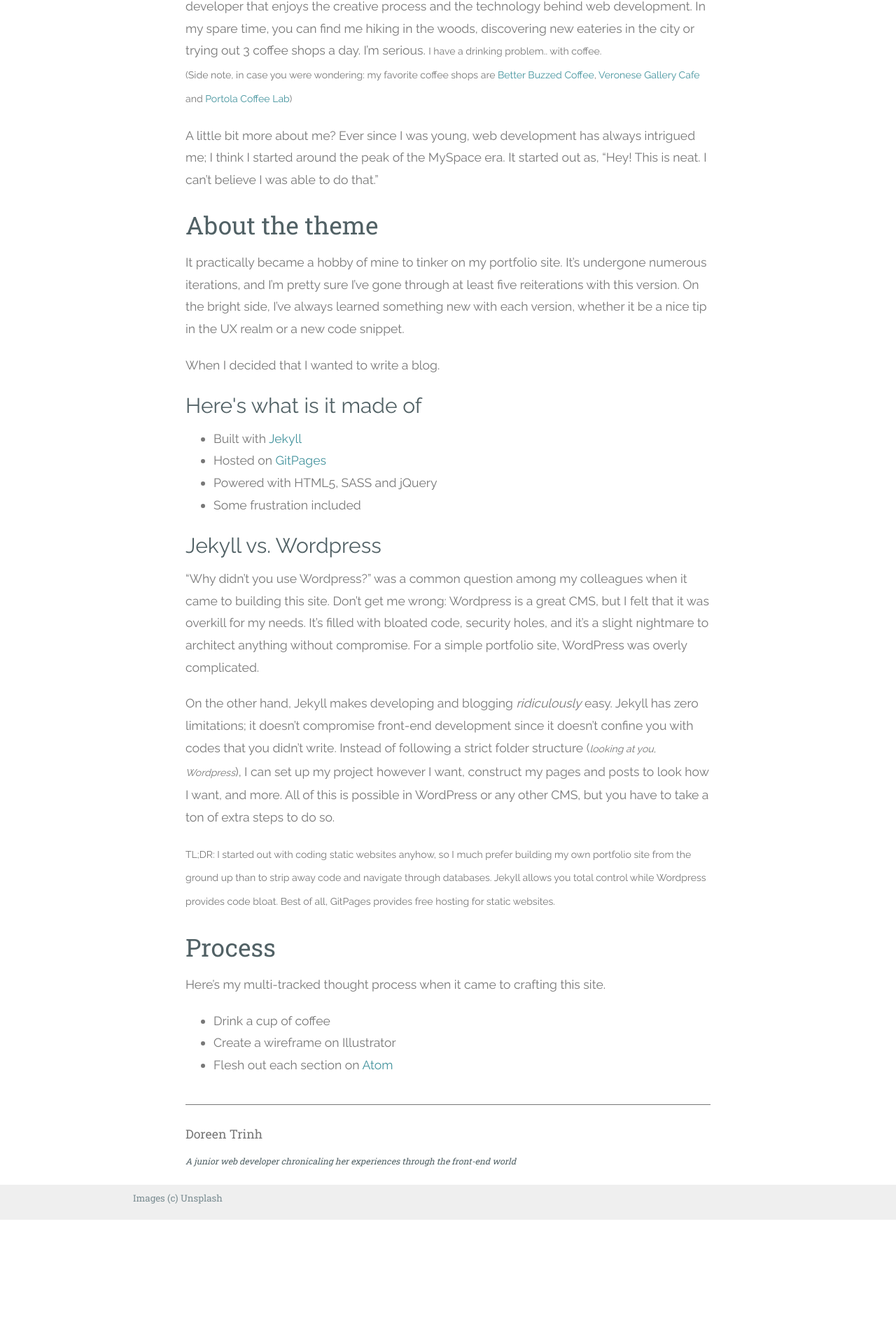
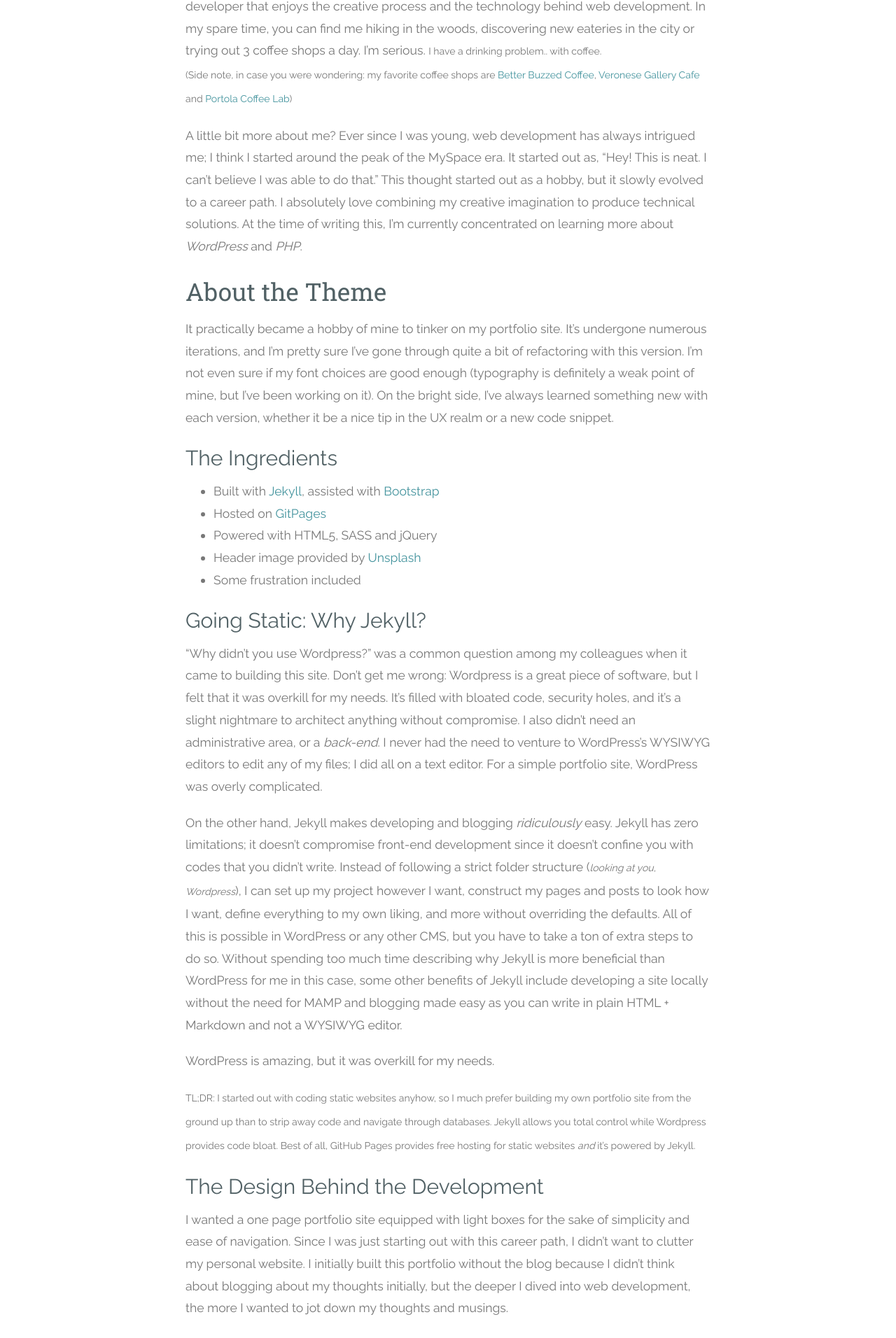
Before and after one commit to trinhdm/jekyll-resume-site, a Jekyll site: the page built from _posts/2016-04-18-launched.md, in a window 1280 px wide. Shown: the part 469-2381 px from the top of the page at 70% size. Built offline with Jekyll 4.4.1, drawn with Linux system fonts in a browser that asks for light colours; nearby versions of some CDN libraries; before the commit the page ends 2212 px from its top, so only the background shows below that; some of the changed text lies outside the part shown.

Commit message:
Updated blog posts

```diff
--- a/_layouts/post.html
+++ b/_layouts/post.html
@@ -81,7 +81,11 @@
 
         <div id="post-author">
           <h4>Doreen Trinh</h4>
-          <span>A junior web developer chronicaling her experiences through the front-end world</span>
+          <p>A junior web developer chronicaling her experiences through the front-end world.</p>
+          <a href="mailto:doreenmtrinh@gmail.com"><i class="fa fa-envelope"></i></a>
+          <a href="https://github.com/trinhdm/"><i class="fa fa-github"></i></a>
+          <a href="https://www.linkedin.com/in/doreen-trinh-378a99100"><i class="fa fa-linkedin"></i></a>
+          <a href="https://dribbble.com/doreeniie"><i class="fa fa-dribbble" style="display: none"></i></a>
         </div>
       </div>
     </div>
--- a/_posts/2016-04-18-launched.md
+++ b/_posts/2016-04-18-launched.md
@@ -14,27 +14,32 @@
 Hi! My name is Doreen Trinh and I'm glad that we've found each other. I'm a junior web developer that enjoys the creative process and the technology behind web development. In my spare time, you can find me hiking in the woods, discovering new eateries in the city or trying out 3 coffee shops a day. I'm serious. <small>I have a drinking problem.. with coffee.</small><br>
 <small>(Side note, in case you were wondering: my favorite coffee shops are <a href="http://www.betterbuzzcoffee.com/">Better Buzzed Coffee</a>, <a href="http://www.yelp.com/biz/veronese-gallery-cafe-fullerton-2">Veronese Gallery Cafe</a> and <a href="http://www.portolacoffeelab.com/">Portola Coffee Lab</a>)</small>
 
-A little bit more about me? Ever since I was young, web development has always intrigued me; I think I started around the peak of the MySpace era. It started out as, "Hey! This is neat. I can't believe I was able to do that."
+A little bit more about me? Ever since I was young, web development has always intrigued me; I think I started around the peak of the MySpace era. It started out as, "Hey! This is neat. I can't believe I was able to do that." This thought started out as a hobby, but it slowly evolved to a career path. I absolutely love combining my creative imagination to produce technical solutions. At the time of writing this, I'm currently concentrated on learning more about <i>WordPress</i> and <i>PHP</i>.
 
-<h1>About the theme</h1>
-It practically became a hobby of mine to tinker on my portfolio site. It's undergone numerous iterations, and I'm pretty sure I've gone through at least five reiterations with this version. On the bright side, I've always learned something new with each version, whether it be a nice tip in the UX realm or a new code snippet.
+<h1>About the Theme</h1>
+It practically became a hobby of mine to tinker on my portfolio site. It's undergone numerous iterations, and I'm pretty sure I've gone through quite a bit of refactoring with this version. I'm not even sure if my font choices are good enough (typography is definitely a weak point of mine, but I've been working on it). On the bright side, I've always learned something new with each version, whether it be a nice tip in the UX realm or a new code snippet.
 
-When I decided that I wanted to write a blog.
+<h2>The Ingredients</h2>
 
-<h2>Here's what is it made of</h2>
-
-- Built with <a href="http://jekyllrb.com/">Jekyll</a>
+- Built with <a href="http://jekyllrb.com/">Jekyll</a>, assisted with <a href="https://getbootstrap.com/">Bootstrap</a>
 - Hosted on <a href="https://pages.github.com/">GitPages</a>
 - Powered with HTML5, SASS and jQuery
+- Header image provided by <a href="http://unsplash.com">Unsplash</a>
 - Some frustration included
 
+<h2>Going Static: Why Jekyll?</h2>
+"Why didn't you use Wordpress?" was a common question among my colleagues when it came to building this site. Don't get me wrong: Wordpress is a great piece of software, but I felt that it was overkill for my needs. It's filled with bloated code, security holes, and it's a slight nightmare to architect anything without compromise. I also didn't need an administrative area, or a <i>back-end</i>. I never had the need to venture to WordPress's WYSIWYG editors to edit any of my files; I did all on a text editor. For a simple portfolio site, WordPress was overly complicated.
 
-<h2>Jekyll vs. Wordpress</h2>
-"Why didn't you use Wordpress?" was a common question among my colleagues when it came to building this site. Don't get me wrong: Wordpress is a great CMS, but I felt that it was overkill for my needs. It's filled with bloated code, security holes, and it's a slight nightmare to architect anything without compromise. For a simple portfolio site, WordPress was overly complicated.
+On the other hand, Jekyll makes developing and blogging <i>ridiculously</i> easy. Jekyll has zero limitations; it doesn't compromise front-end development since it doesn't confine you with codes that you didn't write. Instead of following a strict folder structure (<i><small>looking at you, Wordpress</small></i>), I can set up my project however I want, construct my pages and posts to look how I want, define everything to my own liking, and more without overriding the defaults. All of this is possible in WordPress or any other CMS, but you have to take a ton of extra steps to do so. Without spending too much time describing why Jekyll is more beneficial than WordPress for me in this case, some other benefits of Jekyll include developing a site locally without the need for MAMP and blogging made easy as you can write in plain HTML + Markdown and not a WYSIWYG editor.
 
-On the other hand, Jekyll makes developing and blogging <i>ridiculously</i> easy. Jekyll has zero limitations; it doesn't compromise front-end development since it doesn't confine you with codes that you didn't write. Instead of following a strict folder structure (<i><small>looking at you, Wordpress</small></i>), I can set up my project however I want, construct my pages and posts to look how I want, and more. All of this is possible in WordPress or any other CMS, but you have to take a ton of extra steps to do so.
+WordPress is amazing, but it was overkill for my needs.
 
-<small>TL;DR: I started out with coding static websites anyhow, so I much prefer building my own portfolio site from the ground up than to strip away code and navigate through databases. Jekyll allows you total control while Wordpress provides code bloat. Best of all, GitPages provides free hosting for static websites.</small>
+<small>TL;DR: I started out with coding static websites anyhow, so I much prefer building my own portfolio site from the ground up than to strip away code and navigate through databases. Jekyll allows you total control while Wordpress provides code bloat. Best of all, GitHub Pages provides free hosting for static websites <i>and</i> it's powered by Jekyll.</small>
+
+<h2>The Design Behind the Development</h2>
+I wanted a one page portfolio site equipped with light boxes for the sake of simplicity and ease of navigation. Since I was just starting out with this career path, I didn't want to clutter my personal website. I initially built this portfolio without the blog because I didn't think about blogging about my thoughts initially, but the deeper I dived into web development, the more I wanted to jot down my thoughts and musings.
+
+The color choices were based on the header image for the site. I love Unsplash; it's an amazing resource for free, hipster, high resolution photos. To be frank, color is a tricky beast and it matters immensely in UX design. I chose this color theme of "dark gray blue" because a) I didn't want to use any bright or bold colors, to make it easy on the eyes, and more importantly, b) blue is known to be the color of "peace, trust and loyalty."
 
 <h1>Process</h1>
 Here's my multi-tracked thought process when it came to crafting this site.
@@ -42,3 +47,15 @@
 - Drink a cup of coffee
 - Create a wireframe on Illustrator
 - Flesh out each section on <a href="atom.io">Atom</a>
+- Fill it with content
+- Go back and refactor the code
+- Stare at the ceiling and wonder if my font choices are okay
+- Drink another cup of coffee
+- Test for mobile responsiveness and any bugs
+- Hope that it doesn't break
+- Revisit the site a month later and refactor the code again
+- And hope that it doesn't break
+
+<small>Along with, but not limited to, crying over browser compatibility, being frustrated at the fact that CSS doesn't output errors (all of those gotchas are a pain, especially with <i>floats</i>) or why JavaScript isn't attaching a class to a certain HTML element (like.. that sticky navigation on the home page was pretty frustrating to figure out).</small>
+
+A more detailed write-up about other design and development choices may or may not be in the works, but for now, thanks for reading!
--- a/assets/sass/global/_main.scss
+++ b/assets/sass/global/_main.scss
@@ -29,6 +29,7 @@
 	outline: none;
 	color: $periwinkle-blue;
 	text-decoration: none;
+	@include transition(color .3s ease);
 
   &:hover, &:focus {
     color: $purple;
```
Also changed, not shown: assets/sass/blog/_styling.scss (+7 -2 lines), assets/css/style.css.
